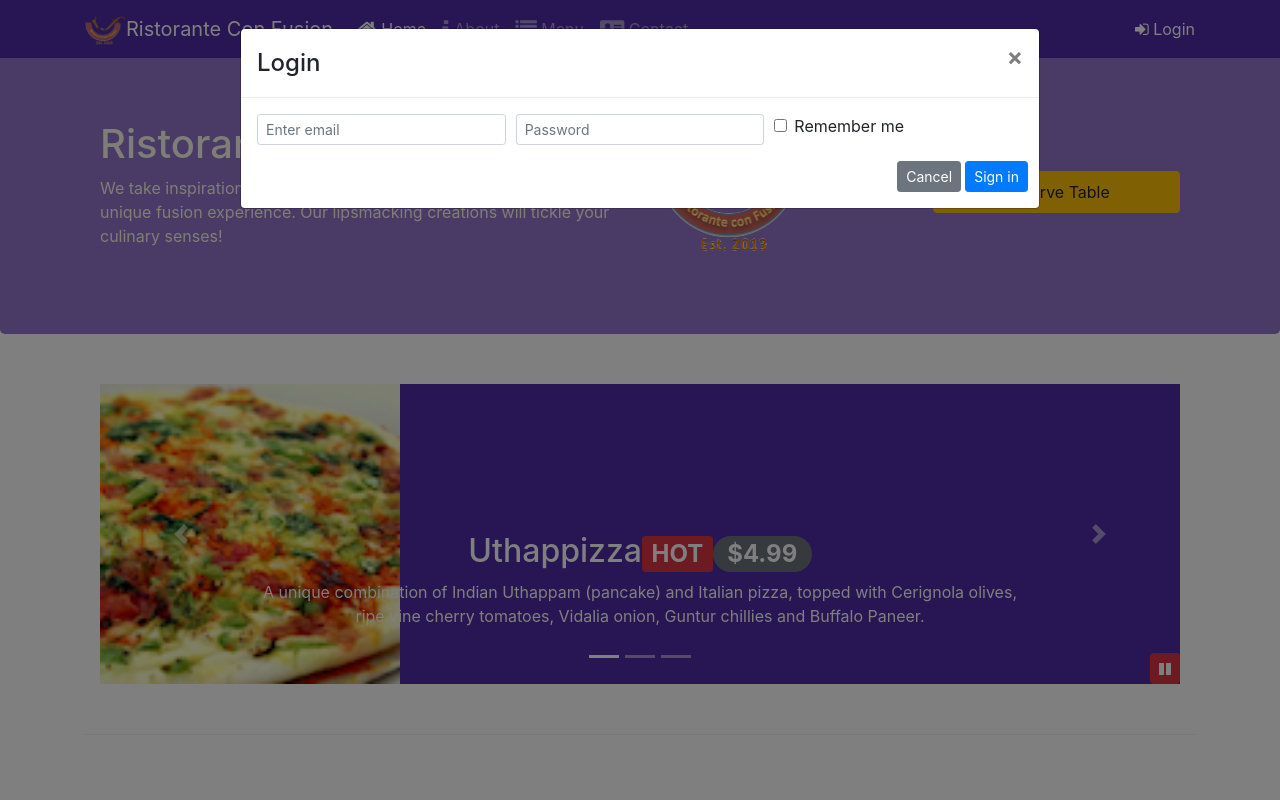
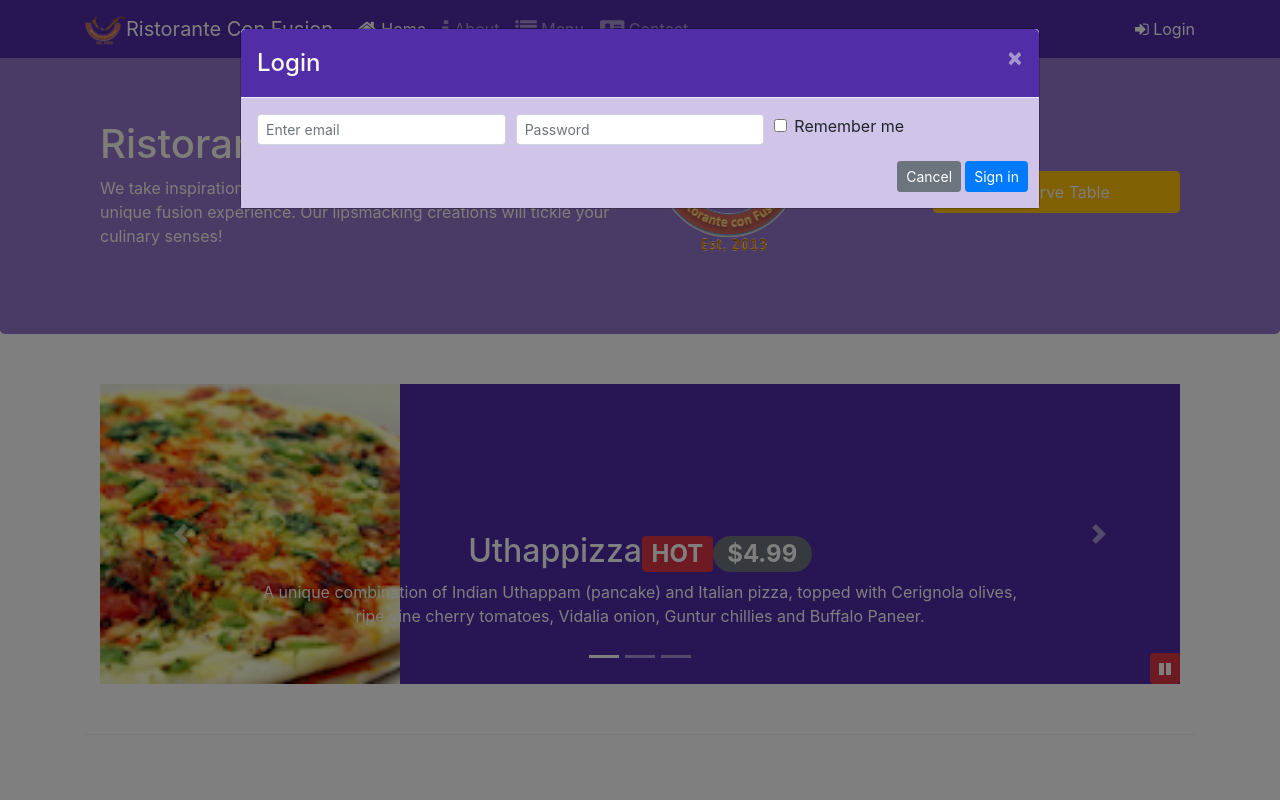
Before and after one commit to subodhakal123/Bootstrap_Project_Updated, a website: page index.html in a window 1280 px wide. Both pictures are taken after a click on the link "Login". Shown: the top 800 px of the page. Drawn offline with nearby package versions, Linux system fonts and the light colour scheme.

Commit message:
completed assignment 4

```diff
--- a/css/styles.scss
+++ b/css/styles.scss
@@ -2,6 +2,7 @@ $lt-gray: #ddd;
 $background-dark: #512DA8;
 $background-light: #9575CD;
 $background-pale: #D1C4E9;
+$background-white: floralwhite;
 
 // Height variables
 $carousel-item-height: 300px;
@@ -74,3 +75,15 @@ body{
     bottom: 0px;
     z-index: 1;
 }
+
+.modal-header{
+    background-color: $background-dark;
+    color: $background-white;
+    .close{
+        color: $background-white;
+    }
+}
+
+.modal-body{
+    background-color: $background-pale;
+}
--- a/index.html
+++ b/index.html
@@ -32,7 +32,7 @@
                 </ul>
                 <!-- adding a login button in navigation bar -->
                 <span class="navbar-text">
-                    <a data-toggle="modal" data-target="#loginModal">
+                    <a id="loginModalToggle">
                     <span class="fa fa-sign-in"></span> Login</a>
                 </span>
             </div>
@@ -94,7 +94,7 @@
 
                     <!-- modal added to the button for extra information-->
                     <a role="button" class="btn btn-block nav-link btn-warning"
-                    data-toggle="modal" href="#Reserve">Reserve Table</a>
+                    id="reserveModalToggle">Reserve Table</a>
 
                 </div>
             </div>
@@ -337,6 +337,12 @@
                 $("#carouselButton").children("span").addClass('fa-pause');
             }
         });
+        $("#loginModalToggle").click(function(){
+            $("#loginModal").modal('toggle');
+        });
+        $("#reserveModalToggle").click(function(){
+            $("#Reserve").modal('toggle');
+        });
     </script>
 
 </body>
```
Also changed, not shown: css/styles.css.
